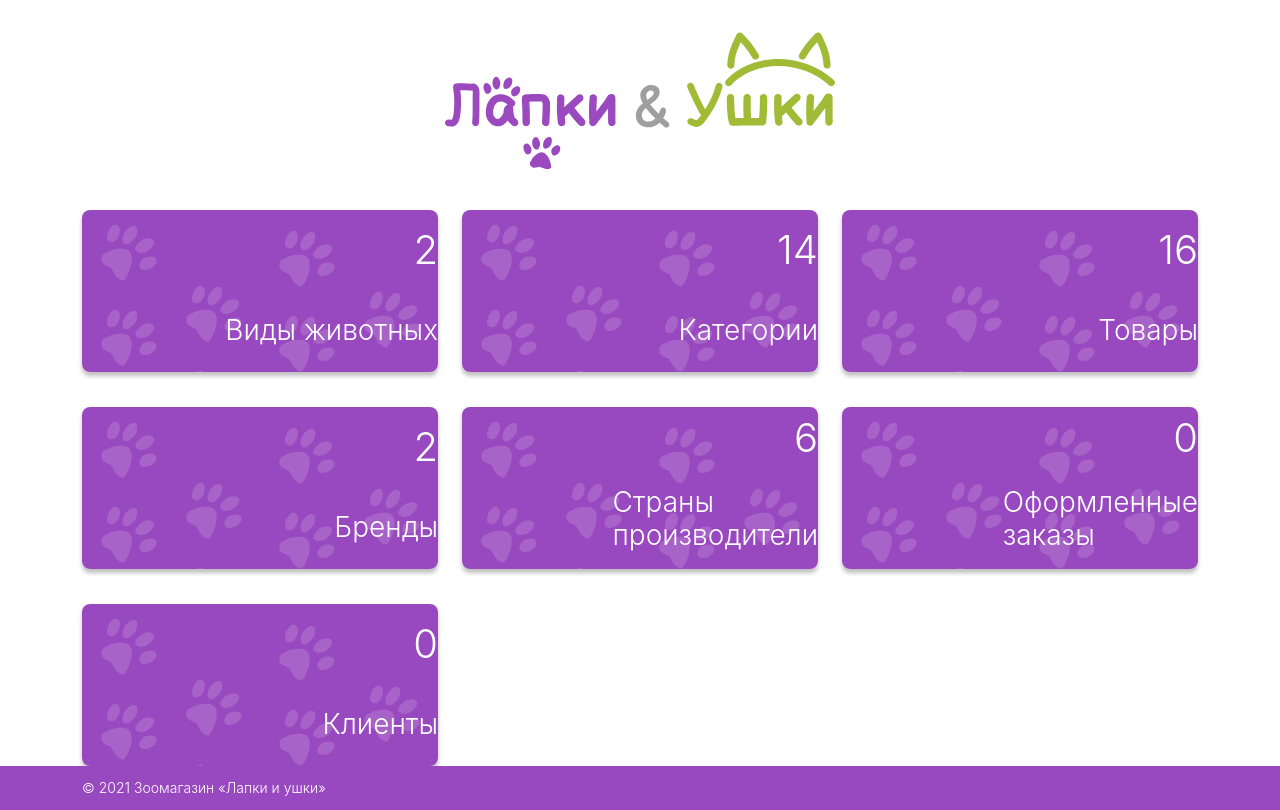
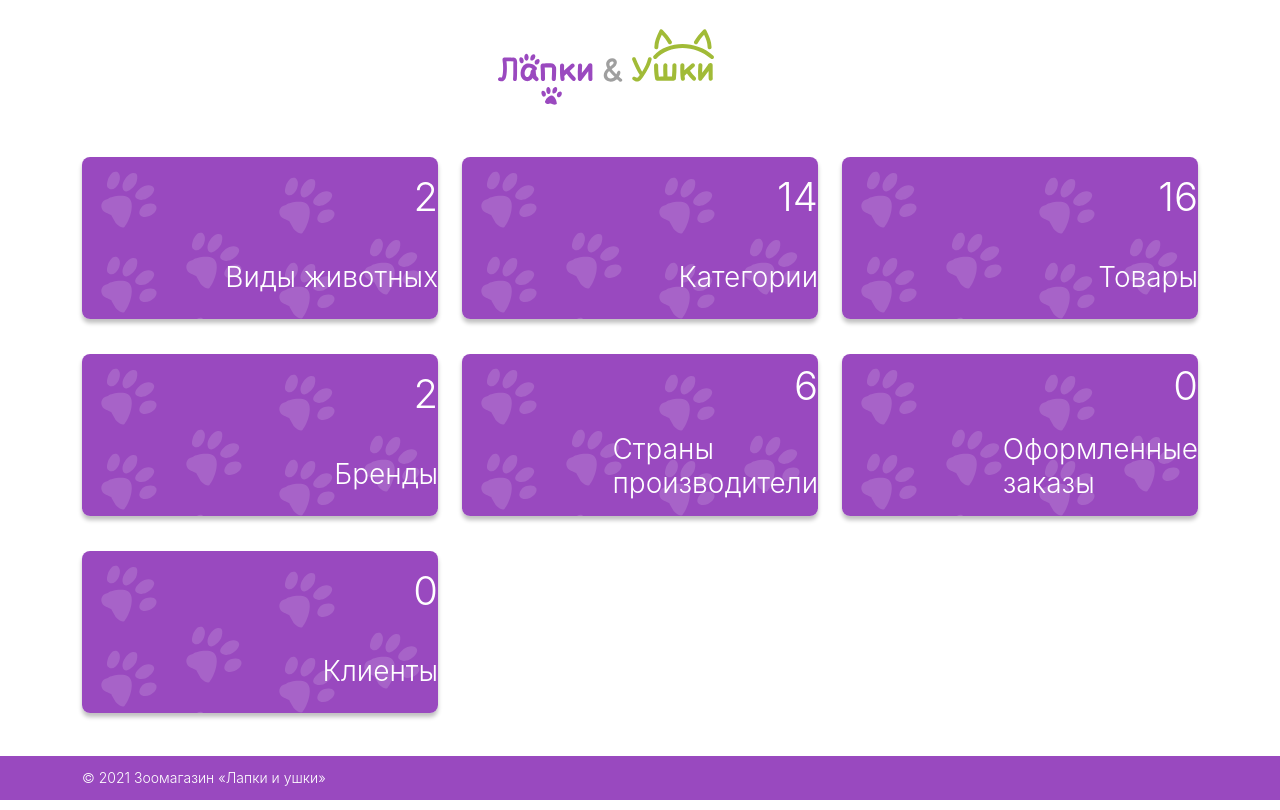
Before and after one commit to tanya-rezo/paws_and_ears, a PHP site: page /administration/index.php in a window 1280 px wide. Run offline with PHP 8.4, Linux system fonts and the light colour scheme; data comes from the database, SQL or seed files in the repository; data that the repository does not hold is empty; style sheets or scripts are compiled from the project's sources; some libraries are stand-ins or nearby versions.

Commit message:
Изменение размера логотипа на главной странице админки

```diff
--- a/src/administration/index.php
+++ b/src/administration/index.php
@@ -4,8 +4,10 @@
 <?php $counters = mysqli_fetch_array(admin_get_count_columns($conn)); ?>
 
 <div class="container main-container">
-    <div class="vh-center">
-        <img class="admin-logo" src="../img/logo.svg">
+    <div class="mt-3 mb-1 vh-center">
+        <a href="/index.php">
+            <img class="logo-space mr-0" src="../img/logo.svg">
+        </a>
     </div>
     <div class="row">
         <div class="col-4">
--- a/src/scss/admin.scss
+++ b/src/scss/admin.scss
@@ -1,7 +1,3 @@
-.admin-logo {
-    width: 35%;
-    margin-top: 30px;
-}
 .admin-tile {
     height: 162px;
     background-image: url(../img/admin-paws.svg);
```
Also changed, not shown: src/order-status.php (+5 -3 lines).
